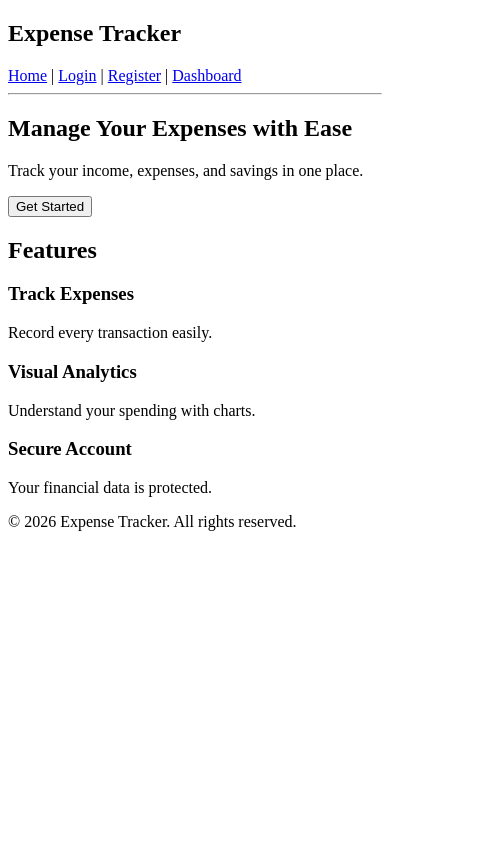
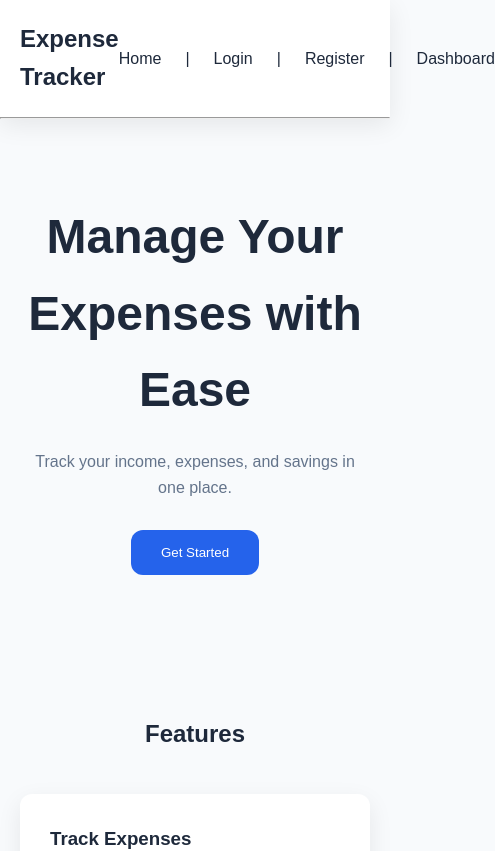
Before and after one commit to GirinathN/expense-tracker, a React (Vite) app in the folder client/: page / in a window 390 px wide. Shown: the top 851 px of the page, 495 px wide, since content can reach past the window. Built offline with nearby package versions, Linux system fonts and the light colour scheme.

Commit message:
Style landing page with responsive design system

```diff
--- a/client/src/components/Features.jsx
+++ b/client/src/components/Features.jsx
@@ -1,21 +1,27 @@
+import "../styles/features.css";
+
 function Features() {
     return (
-        <section>
+        <section className="features">
             <h2>Features</h2>
 
-            <div>
+            <div className="feature-grid">
+
+                <div className="feature-card">
                     <h3>Track Expenses</h3>
                     <p>Record every transaction easily.</p>
                 </div>
 
-            <div>
+                <div className="feature-card">
                     <h3>Visual Analytics</h3>
                     <p>Understand your spending with charts.</p>
                 </div>
 
-            <div>
+                <div className="feature-card">
                     <h3>Secure Account</h3>
                     <p>Your financial data is protected.</p>
+                </div>
+
             </div>
         </section>
     );
--- a/client/src/components/Footer.jsx
+++ b/client/src/components/Footer.jsx
@@ -1,3 +1,5 @@
+import "../styles/footer.css";
+
 function Footer() {
     return (
         <footer>
--- a/client/src/components/Hero.jsx
+++ b/client/src/components/Hero.jsx
@@ -1,6 +1,8 @@
+import "../styles/hero.css";
+
 function Hero() {
     return (
-        <section>
+        <section className = "hero">
             <h1>Manage Your Expenses with Ease</h1>
 
             <p>
--- a/client/src/components/Navbar.jsx
+++ b/client/src/components/Navbar.jsx
@@ -1,4 +1,5 @@
 import { Link } from "react-router-dom";
+import "../styles/navbar.css";
 
 function Navbar() {
     return (
--- a/client/src/main.jsx
+++ b/client/src/main.jsx
@@ -1,6 +1,7 @@
 import React from "react";
 import ReactDOM from "react-dom/client";
 import App from "./App";
+import "./styles/global.css";
 
 ReactDOM.createRoot(document.getElementById("root")).render(
     <React.StrictMode>
--- /dev/null
+++ b/client/src/styles/features.css
@@ -0,0 +1,28 @@
+.features {
+  max-width: 1200px;
+  margin: auto;
+  padding: 60px 20px;
+}
+
+.features h2 {
+  text-align: center;
+  margin-bottom: 40px;
+}
+
+.feature-grid {
+  display: flex;
+  gap: 20px;
+  flex-wrap: wrap;
+}
+
+.feature-card {
+  flex: 1;
+  min-width: 250px;
+
+  background: white;
+  padding: 30px;
+
+  border-radius: var(--radius);
+
+  box-shadow: var(--shadow);
+}
--- /dev/null
+++ b/client/src/styles/footer.css
@@ -0,0 +1,9 @@
+footer {
+  margin-top: 60px;
+  padding: 30px;
+  text-align: center;
+
+  background: white;
+
+  border-top: 1px solid var(--border-color);
+}
--- /dev/null
+++ b/client/src/styles/global.css
@@ -0,0 +1,40 @@
+:root {
+  --primary-color: #2563eb;
+  --primary-hover: #1d4ed8;
+
+  --background-color: #f8fafc;
+  --surface-color: #ffffff;
+
+  --text-color: #1e293b;
+  --secondary-text: #64748b;
+
+  --border-color: #e2e8f0;
+
+  --shadow: 0 8px 24px rgba(0,0,0,0.08);
+
+  --radius: 12px;
+
+  --transition: 0.3s ease;
+}
+
+* {
+  margin: 0;
+  padding: 0;
+  box-sizing: border-box;
+}
+
+body {
+  background: var(--background-color);
+  color: var(--text-color);
+  font-family: Arial, Helvetica, sans-serif;
+  line-height: 1.6;
+}
+
+a {
+  text-decoration: none;
+  color: inherit;
+}
+
+button {
+  cursor: pointer;
+}
--- /dev/null
+++ b/client/src/styles/hero.css
@@ -0,0 +1,35 @@
+.hero {
+  max-width: 1200px;
+  margin: auto;
+  text-align: center;
+  padding: 80px 20px;
+}
+
+.hero h1 {
+  font-size: 3rem;
+  margin-bottom: 20px;
+}
+
+.hero p {
+  color: var(--secondary-text);
+  max-width: 600px;
+  margin: auto;
+}
+
+.hero button {
+  margin-top: 30px;
+
+  background: var(--primary-color);
+  color: white;
+
+  border: none;
+  padding: 15px 30px;
+
+  border-radius: var(--radius);
+
+  transition: var(--transition);
+}
+
+.hero button:hover {
+  background: var(--primary-hover);
+}
--- /dev/null
+++ b/client/src/styles/navbar.css
@@ -0,0 +1,23 @@
+header {
+  background: white;
+  box-shadow: var(--shadow);
+}
+
+nav {
+  max-width: 1200px;
+  margin: auto;
+  padding: 20px;
+
+  display: flex;
+  justify-content: space-between;
+  align-items: center;
+}
+
+nav div {
+  display: flex;
+  gap: 24px;
+}
+
+nav a:hover {
+  color: var(--primary-color);
+}
```
Lines whose indentation alone changed are shown as unchanged.
